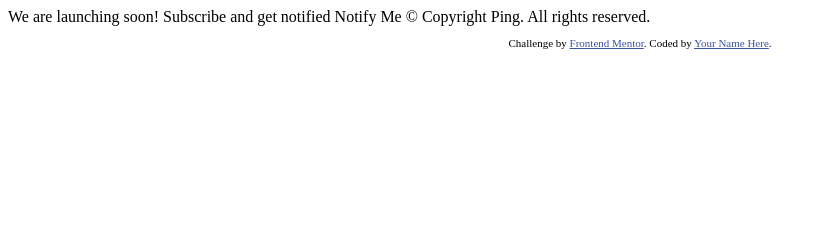
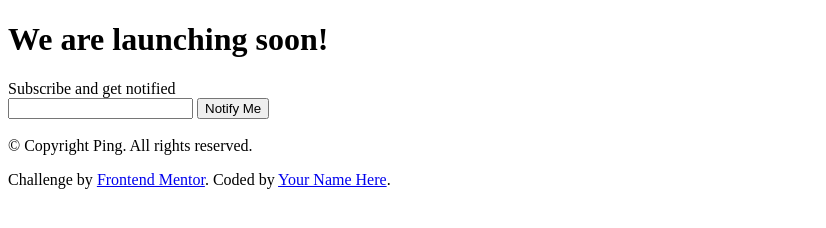
Before and after one commit to AraujoAlexS/Ping-single-column-coming-soon-page, a plain HTML site: page index.html in a window 1280 px wide. Shown: the whole page, without its empty margins (0-826 px from the left). Drawn offline with Linux system fonts and the light colour scheme.

Commit message:
CSS inicializado

```diff
--- a/index.html
+++ b/index.html
@@ -1,26 +1,37 @@
 <!DOCTYPE html>
 <html lang="en">
+
 <head>
   <meta charset="UTF-8">
-  <meta name="viewport" content="width=device-width, initial-scale=1.0"> <!-- displays site properly based on user's device -->
+  <meta name="viewport" content="width=device-width, initial-scale=1.0">
+  <!-- displays site properly based on user's device -->
 
   <link rel="icon" type="image/png" sizes="32x32" href="./images/favicon-32x32.png">
 
   <title>Frontend Mentor | Ping coming soon page</title>
 
-  <!-- Feel free to remove these styles or customise in your own stylesheet 👍 -->
-  <style>
-    .attribution { font-size: 11px; text-align: center; }
-    .attribution a { color: hsl(228, 45%, 44%); }
-  </style>
 </head>
+
 <body>
+  <div class="container">
+    <div class="logo"></div>
+    <h1 class="title">We are launching soon!</h1>
+    <span class="text">Subscribe and get notified</span>
+    <form action="" class="form">
+      <input type="text" class="email">
+      <button class="btn">Notify Me</button>
+    </form>
+    <div class="img"><img src="" alt="">
+    </div>
+    <div class="social">
+      <div class="social-icon"></div>
+      <div class="social-icon"></div>
+      <div class="social-icon"></div>
+    </div>
+    <span class="copyright"></span>
+  </div>
 
-  We are launching soon!
 
-  Subscribe and get notified
-
-  Notify Me
 
   &copy; Copyright Ping. All rights reserved.
 
@@ -31,4 +42,5 @@
     </p>
   </footer>
 </body>
+
 </html>
--- /dev/null
+++ b/scss/index.scss
@@ -0,0 +1,5 @@
+* {
+  margin: 0;
+  padding: 0;
+  box-sizing: border-box;
+}
```
Also changed, not shown: dist/css/index.css (added), 1 other file.
